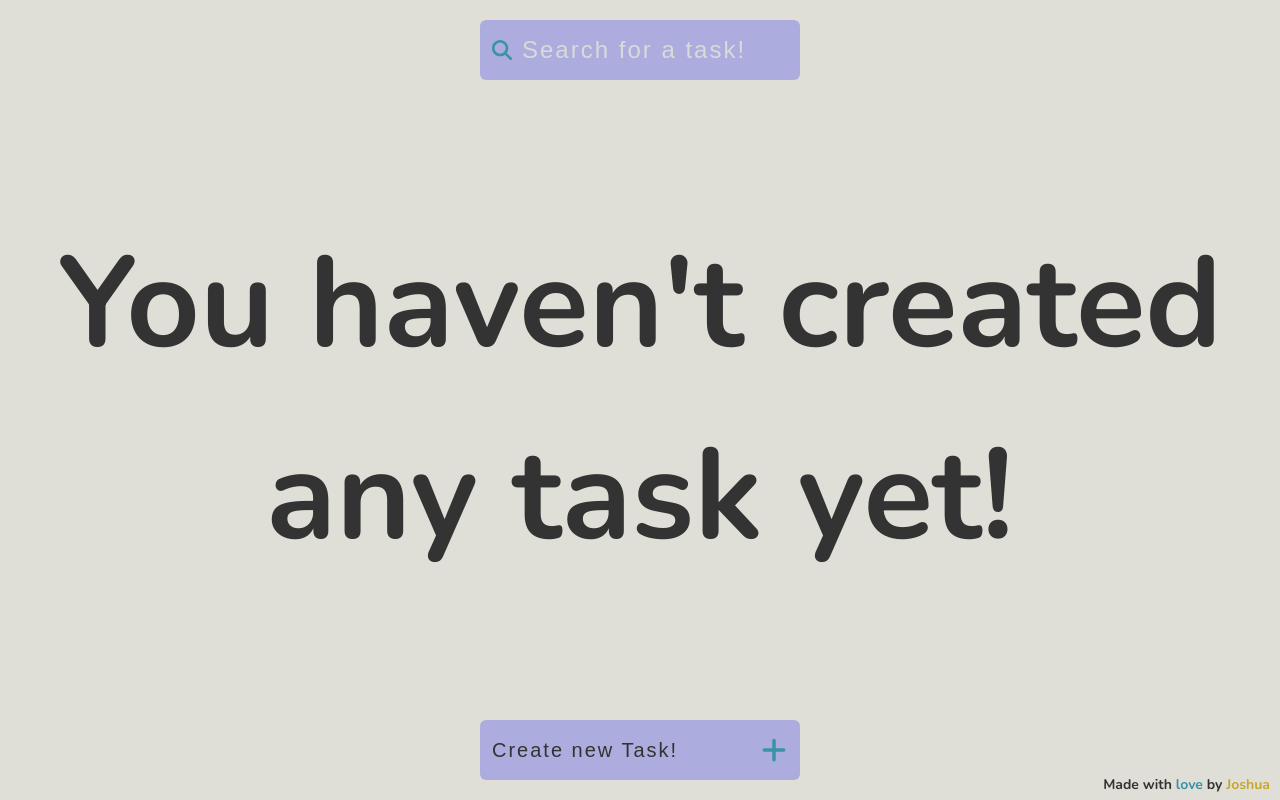
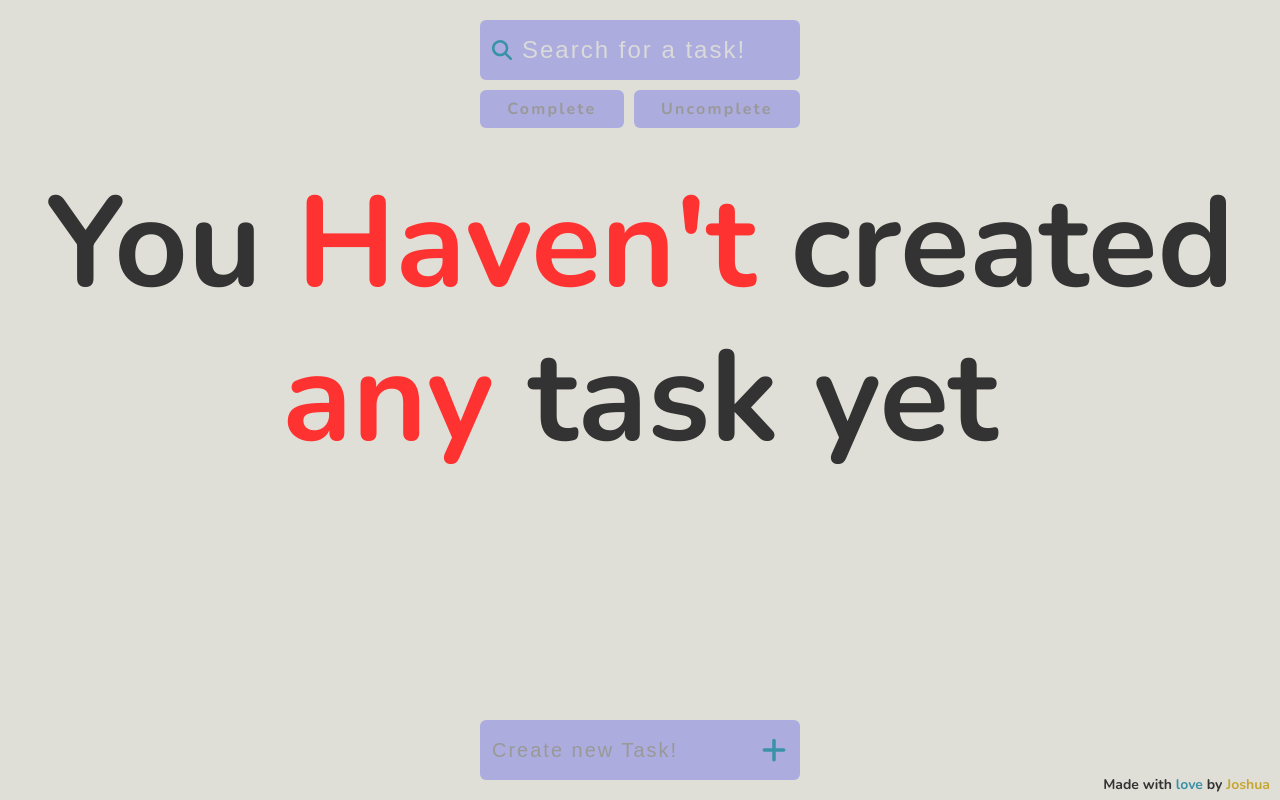
Before and after one commit to ElJoshua08/TaskApp, a React (Vite) app: page / in a window 1280 px wide. Built offline with nearby package versions, Linux system fonts and the light colour scheme.

Commit message:
Added filters: Complete And uncomplete

```diff
--- a/src/App.jsx
+++ b/src/App.jsx
@@ -2,6 +2,7 @@ import TodoCreate from './components/TodoCreate/TodoCreate';
 import TodoList from './components/TodoList/TodoList';
 import TodoSearch from './components/TodoSearch/TodoSearch';
 import TodoItem from './components/TodoItem/TodoItem.jsx';
+import TodoFilter from './components/TodoFilter/TodoFilter.jsx';
 import { useState } from 'react';
 
 function App() {
@@ -12,6 +13,10 @@ function App() {
   });
 
   const [search, setSearch] = useState('');
+  const [activeFilters, setActiveFilters] = useState({
+    complete: false,
+    uncomplete: false,
+  });
 
   const saveToLocalStorage = (newTasks) => {
     window.localStorage.setItem('tasks_v1', JSON.stringify(newTasks));
@@ -23,12 +28,37 @@ function App() {
         search={search}
         setSearch={setSearch}
       />
+
+      <div className="filters">
+        <TodoFilter
+          id={'complete'}
+          activeFilters={activeFilters}
+          setActiveFilters={setActiveFilters}
+          filterName={'Complete'}
+        />
+        <TodoFilter
+          id={'uncomplete'}
+          activeFilters={activeFilters}
+          setActiveFilters={setActiveFilters}
+          filterName={'Uncomplete'}
+        />
+      </div>
       {tasks.length == 0 ? (
-        <h1 className="no-task">{"You haven't created any task yet!"}</h1>
+        <h1 className="no-task">
+          You <strong>{" Haven't"}</strong> created <strong>any</strong> task
+          yet
+        </h1>
       ) : (
         <TodoList>
           {tasks.map((task, index) => {
-            if (task.taskName.toLowerCase().includes(search.toLowerCase())) {
+            if (
+              task.taskName.toLowerCase().includes(search.toLowerCase()) &&
+              activeFilters.complete
+                ? task.isCompleted == true
+                : true && activeFilters.uncomplete
+                ? task.isCompleted == false
+                : true
+            ) {
               return (
                 <TodoItem
                   isCompleted={task.isCompleted}
@@ -51,7 +81,7 @@ function App() {
       />
 
       <h6 className="author">
-        Made with <span>love</span> by {' '}
+        Made with <span>love</span> by{' '}
         <span>
           <a
             target="_blank"
--- a/src/components/TodoCreate/TodoCreate.css
+++ b/src/components/TodoCreate/TodoCreate.css
@@ -23,7 +23,8 @@
     margin-left: 12px;
     font-weight: 300;
     letter-spacing: 2px;
-    color: #333;
+    color: #999;
+    transition: all 250ms ease-out;
   }
 
   & > .todo-create-icon {
@@ -32,6 +33,10 @@
 
   &:hover {
     background-color: var(--color-primary);
+
+    & > h2 {
+      color: #eee;
+    }
 
     & > .todo-create-icon {
       color: #fff;
@@ -96,7 +101,6 @@
     &::placeholder {
       color: #999;
       letter-spacing: 2px;
-
     }
     @media screen and (prefers-color-scheme: light) {
       & {
@@ -104,7 +108,6 @@
       }
 
       &::placeholder {
-
         color: #333;
       }
     }
--- /dev/null
+++ b/src/components/TodoFilter/TodoFilter.css
@@ -0,0 +1,27 @@
+.todo-filter {
+  flex-grow: 1;
+  border-radius: 0.6rem;
+  transition: all 250ms ease-out;
+
+  padding: 0.5rem;
+  border: 2px solid transparent;
+  background-color: var(--color-tertiary);
+  display: flex;
+  align-items: center;
+  justify-content: center;
+  font-size: 1.6rem;
+  color: #999;
+  font-weight: 700;
+
+  cursor: pointer;
+  letter-spacing: 2.2px;
+  &:hover {
+    border: 2px solid var(--color-primary-darker);
+    color: var(--color-primary-darker);
+  }
+
+  &.is-active {
+    border: 2px solid var(--color-primary);
+    color: var(--color-primary);
+  }
+}
--- /dev/null
+++ b/src/components/TodoFilter/TodoFilter.jsx
@@ -0,0 +1,25 @@
+import { useState } from 'react';
+import './TodoFilter.css';
+
+const TodoFilter = ({ id, filterName, activeFilters, setActiveFilters }) => {
+  const [isActive, setIsActive] = useState(false);
+
+  const handleClick = () => {
+    const newIsActive = !isActive
+    setIsActive(newIsActive)
+
+    const newActiveFilter = {...activeFilters};
+    newActiveFilter[id] = newIsActive
+
+
+    setActiveFilters(newActiveFilter)
+  }
+
+  return (
+    <div onClick={handleClick} className={`todo-filter ${isActive ? 'is-active' : ''}`}>
+      <p> {filterName} </p>
+    </div>
+  );
+};
+
+export default TodoFilter;
--- a/src/index.css
+++ b/src/index.css
@@ -20,6 +20,7 @@
   --color-secondary-darker: #d38e40;
   --color-tertiary: #383838;
   --color-tertiary-darker: #303030;
+  --color-error: #ff3232;
 }
 
 * {
@@ -46,7 +47,19 @@ body {
   flex-direction: column;
   width: 100%;
   height: 100%;
-  gap: 2rem;
+  gap: 1rem;
+}
+
+.filters {
+  display: flex;
+  align-items: center;
+  gap: 1rem;
+  width: 320px;
+  transition: all 250ms ease-out;
+
+  @media screen and (max-width: 420px) {
+    width: 95vw;
+  }
 }
 
 .decoration {
@@ -74,6 +87,16 @@ body {
 .no-task {
   font-size: clamp(1rem, 10vw, 25rem);
   text-align: center;
+  flex-grow: 1;
+  align-items: center;
+  line-height: 1.2;
+  position: relative;
+  margin: 3rem;
+
+
+  strong {
+    color: var(--color-error);
+  }
 }
 
 .author {
@@ -101,7 +124,6 @@ body {
     transform: translateX(-50%);
     width: 100%;
     text-align: center;
-
   }
 }
 
```
